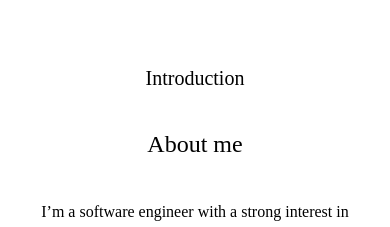
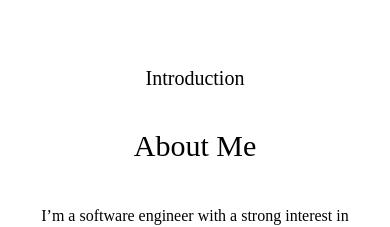
Before and after one commit to Bigmehelen/Adepitan-Yewande-Portfolio, a Next.js app in the folder my-portfolio/: page / in a window 390 px wide. Shown: the part 900-1127 px from the top of the page. Built offline with nearby package versions, Linux system fonts and the light colour scheme; a web font is replaced by a local one.

Commit message:
updating responsiveness

```diff
--- a/my-portfolio/components/About.jsx
+++ b/my-portfolio/components/About.jsx
@@ -24,7 +24,7 @@ const About = () => {
     <div id="about" className="w-11/12 max-w-3xl mx-auto pt-20 text-center flex flex-col items-center gap-4"
 >
       <h1 className="font-Ovo text-xl text-center mb-5"> Introduction </h1>
-      <h3 className="font-Ovo text-2xl text-center mb-5"> About me </h3>
+      <h3 className="font-Ovo text-3xl text-center mb-5"> About Me </h3>
 
       <p className="mb-6 max-w-3xl font-Ovo">
             I’m a software engineer with a strong interest in building reliable,
```
